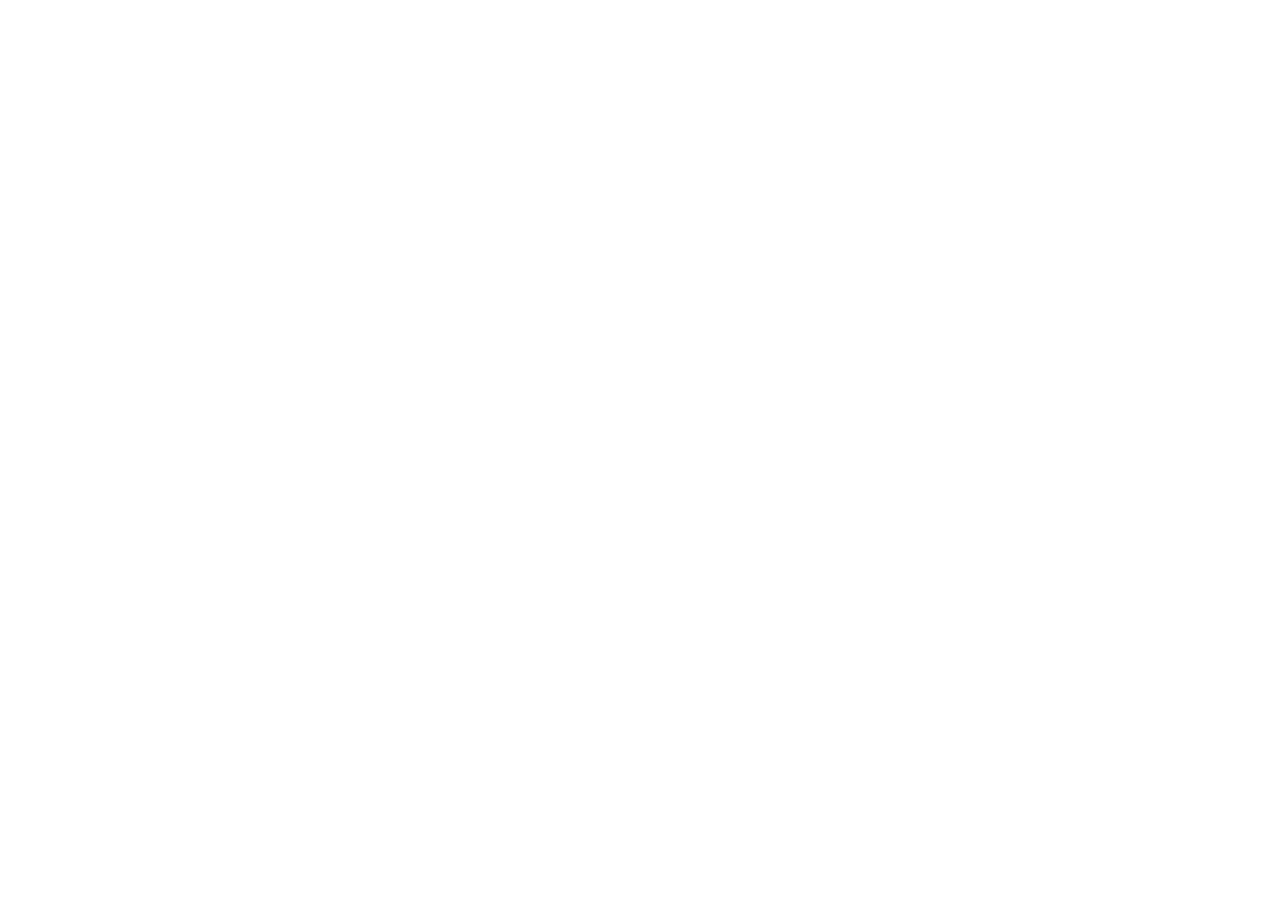
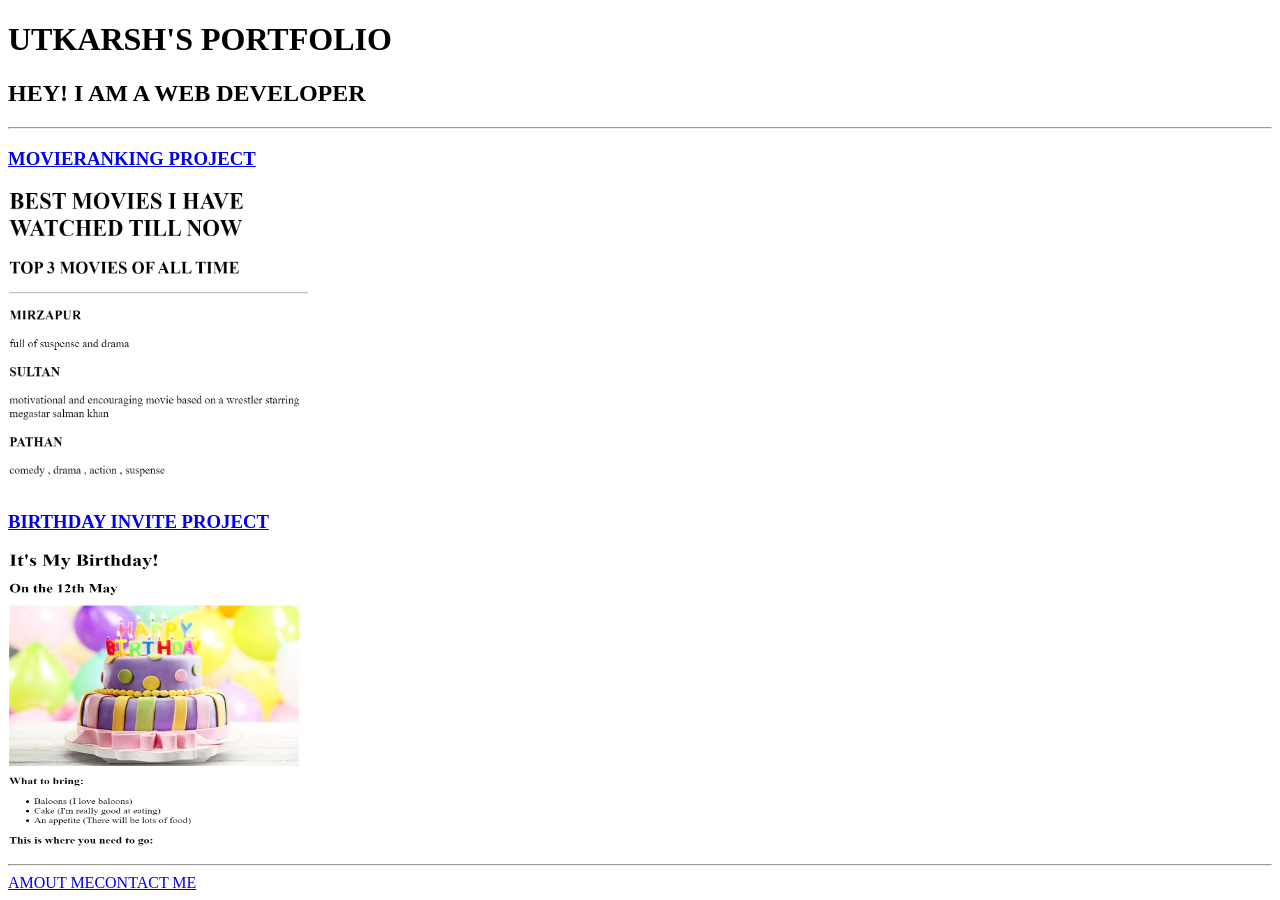
Before and after one commit to UTKARSHPRATAPSINGH1902/html-portfolio, a plain HTML site: page index.html in a window 1280 px wide. Before the commit the page ends 800 px from the top, so only its background shows below. Drawn offline with Linux system fonts and the light colour scheme.

Commit message:
Add files via upload

```diff
--- a/index.html
+++ b/index.html
@@ -1,4 +1,23 @@
-<!-- TODO 1: Create the HTML Boilerplate -->
+<!-- TODO 1: Create the HTML Boilerplate --> <!DOCTYPE html>
+<html lang="en">
+<head>
+    <meta charset="UTF-8">
+    <meta name="viewport" content="width=device-width, initial-scale=1.0">
+    <title> MY POTFOLIO </title>
+</head>
+<body>
+    <h1> UTKARSH'S PORTFOLIO </h1>
+    <H2> HEY! I AM A WEB DEVELOPER</H2>
+    <HR>
+      <H3><A HREF="./public/movie ranking.html">MOVIERANKING PROJECT </A></H3>
+        <IMG SRC="./assets/MOVIERANKING.png" HEIGHT="300" WIDTH="300">
+     <H3> <A HREF="./public/birthday-invite.html">BIRTHDAY INVITE PROJECT</A></H3>
+        <IMG SRC="./assets/BIRTHDAY.png"HEIGHT="300" WIDTH="300"/>
+        <HR>
+            <A HREF="./public/about.html">AMOUT ME</A><A HREF="./public/contact.html">CONTACT ME </A>
+
+</body>
+</html>
 
 <!-- TODO 2: Add Your previous projects' HTML into the public folder -->
 
```
